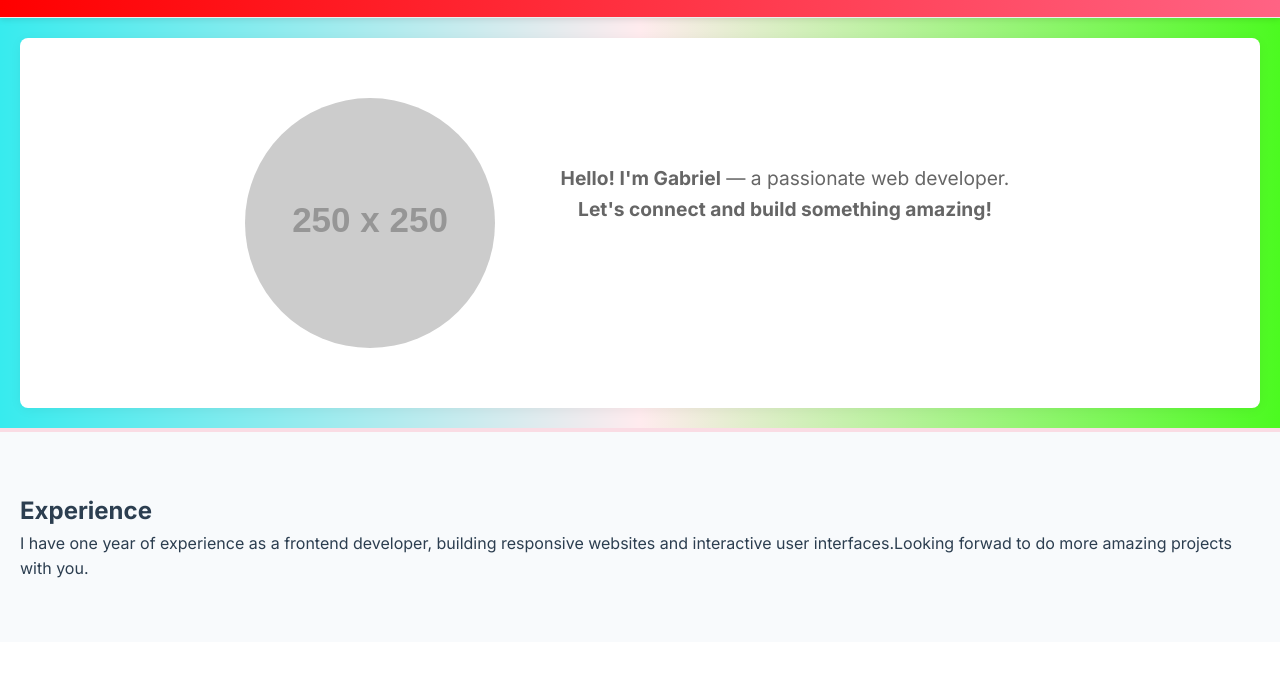
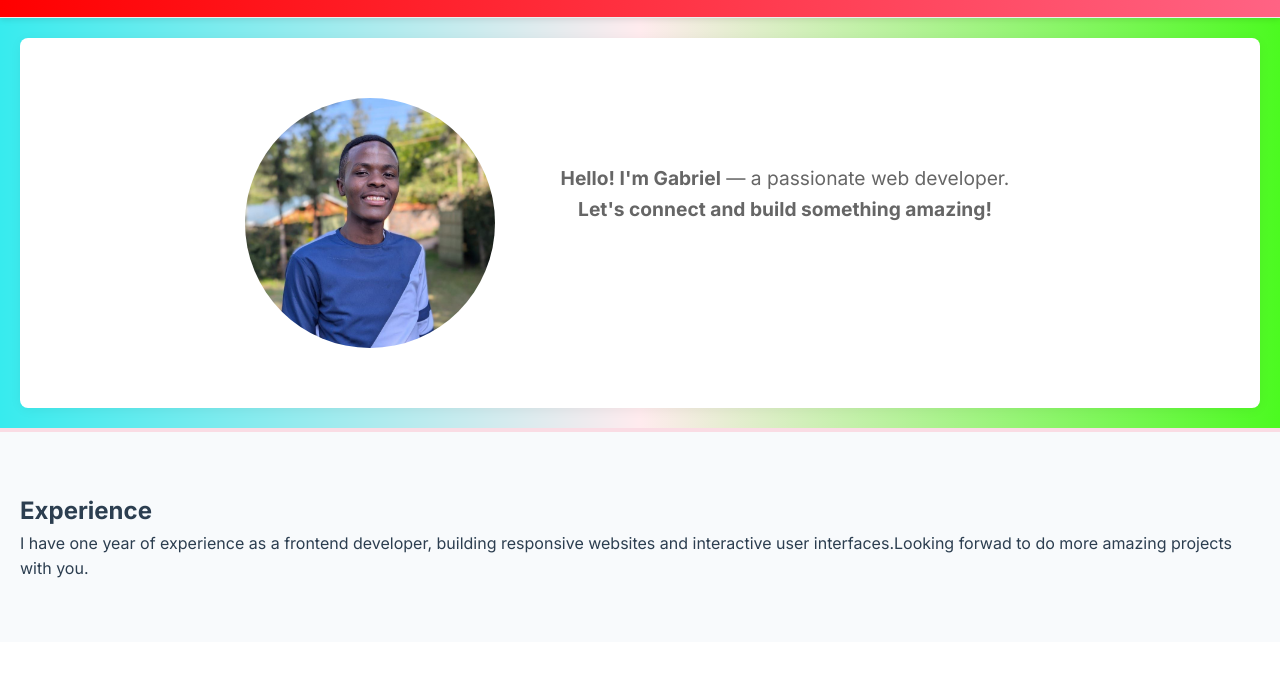
Before and after one commit to GabuJibril/My-portfolio-, a plain HTML site: page index.html in a window 1280 px wide. Shown: the part 61-760 px from the top of the page. Drawn offline with Linux system fonts and the light colour scheme; placeholder pictures from the web are drawn by us; some icons are missing.

Commit message:
Update index.html

```diff
--- a/index.html
+++ b/index.html
@@ -103,7 +103,7 @@
   </header>
 
   <section class="hero" id="about">
-    <img src="https://via.placeholder.com/250" alt="Profile Picture">
+    <img src="IMG_20250726_145442_858.jpg" alt="Profile Picture">
     <div class="hero-content">
 
       <p><strong>Hello! I'm Gabriel</strong> — a passionate web developer. <strong>Let's connect and build something amazing!</strong></p>
```
